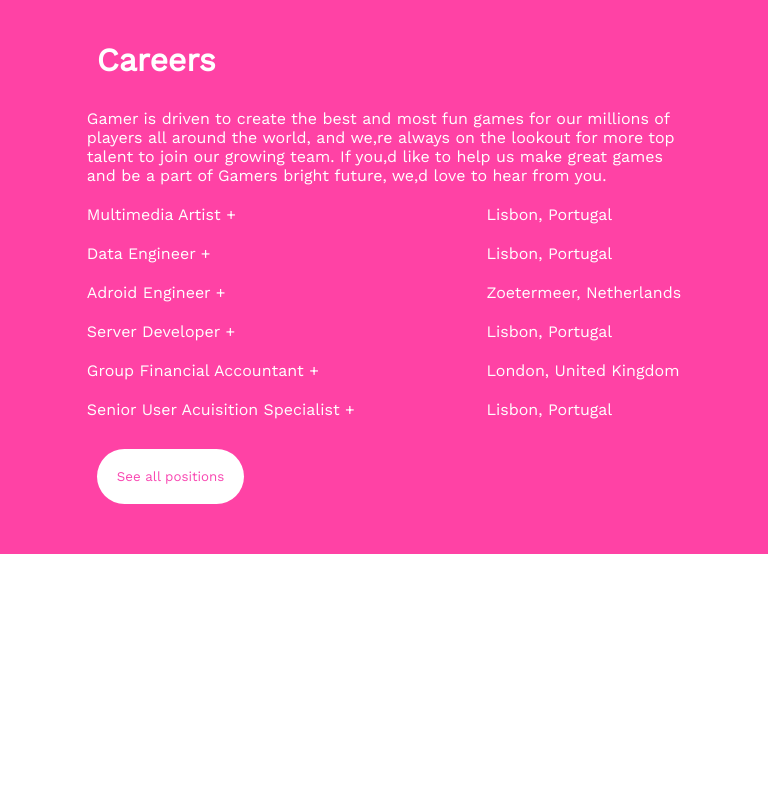
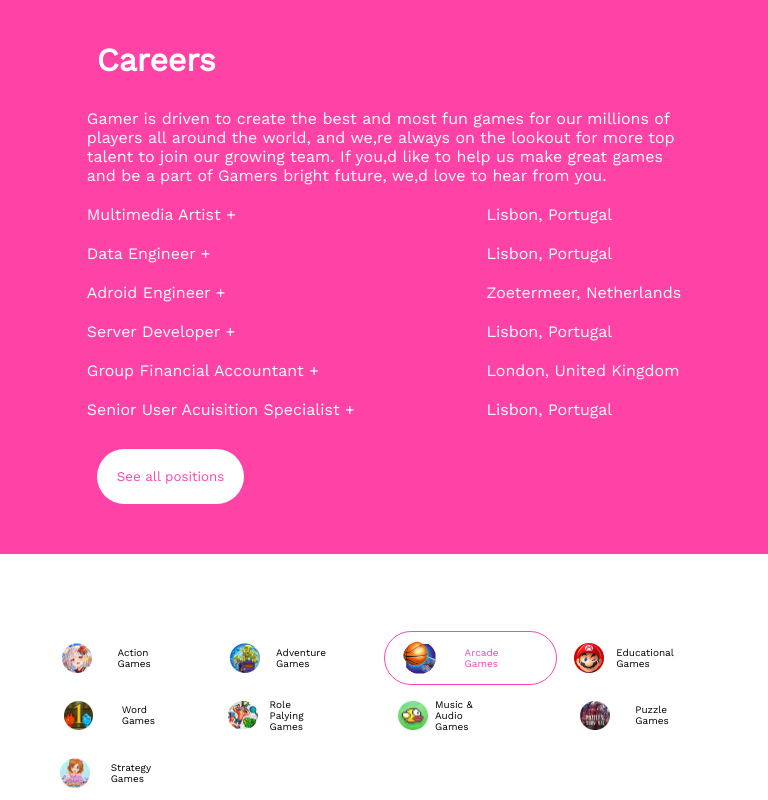
Before and after one commit to MaLiHa1321/game, a plain HTML site: page index.html in a window 768 px wide. Shown: the part 3897-4697 px from the top of the page. Before the commit the page ends 4451 px from the top, so only its background shows below. Drawn offline with nearby package versions, Linux system fonts and the light colour scheme; a web font is replaced by a local one.

Commit message:
new added

```diff
--- a/index.html
+++ b/index.html
@@ -193,43 +193,46 @@
         </section>
 
         <!--categories section-->
-        <!-- <section class="categories hide">
+         <section class="cat">
+            <div class="categories">
+
+
             <div class="categories-container">
                 <div class="cate-content">
                     <img src="images/Rectangle 11.png" alt="">
                     <div>
-                        <h4>Action Games</h4>
+                        <p>Action Games</p>
                     </div>
                 </div>
                 <div class="cate-content">
                     <img src="images/Rectangle 12.png" alt="">
                     <div>
-                        <h4>Adventure Games</h4>
+                        <p>Adventure Games</p>
                     </div>
                 </div>
                 <div class="cate-content-card">
                     <img src="images/Rectangle 13.png" alt="">
                     <div>
-                        <h4>Arcade Games</h4>
+                        <p>Arcade Games</p>
                     </div>
 
                 </div>
                 <div class="cate-content">
                     <img src="images/Rectangle 14.png" alt="">
                     <div>
-                        <h4>Educational Games</h4>
+                        <p>Educational Games</p>
                     </div>
                     </div>
                     <div class="cate-content">
                         <img src="images/Rectangle 15.png" alt="">
                         <div>
-                            <h4>Word Games</h4>
+                            <p>Word Games</p>
                         </div>
                     </div>
                     <div class="cate-content">
                         <img src="images/Rectangle 16.png" alt="">
                         <div>
-                            <h4>Role Palying Games</h4>
+                            <p>Role Palying Games</p>
                         </div>
 
                     </div>
@@ -237,25 +240,26 @@
                 <div class="cate-content">
                     <img src="images/Rectangle 17.png" alt="">
                     <div>
-                        <h4>Music & Audio Games</h4>
+                        <p>Music & Audio Games</p>
                     </div>
                 </div>
                 <div class="cate-content">
                     <img src="images/Rectangle 18.png" alt="">
                     <div>
-                        <h4>Puzzle Games</h4>
+                        <p>Puzzle Games</p>
                     </div>
                 </div>
                 <div class="cate-content">
                     <img src="images/Rectangle 19.png" alt="">
                     <div>
-                        <h4>Strategy Games</h4>
+                        <p>Strategy Games</p>
                     </div>
                 </div>
 
             </div>
         </div>
-        </section> -->
+    </div>
+        </section>
 
     </main>
     <footer></footer>
--- a/style.css
+++ b/style.css
@@ -232,9 +232,12 @@ color: #F948B2;
     justify-content: space-around;
     align-items: center;
     padding: 10px;
-    margin: 10px
+    margin: 10px;
 
 
+}
+.cate-content img, .cate-content-card img{
+    width: 20%;
 }
 .categories-container{
   display: grid;
@@ -256,7 +259,9 @@ border: 1px solid rgb(21, 221, 211);
     border: 1px solid #F948B2;
     color: #F948B2;
 }
-
+.cat{
+    margin-top: 10%;
+}
 
 
 
@@ -279,9 +284,9 @@ border: 1px solid rgb(21, 221, 211);
 } */
 
 
-.hide{
+/* .hide{
     display: block;
-}
+} */
 
 
 
@@ -353,18 +358,38 @@ border: 1px solid rgb(21, 221, 211);
 .career-container{
   flex-direction: column;
 }
-/*
+.cat{
+   width: 100%;
+
+}
 .categories{
-    width: 80%;
+    width: 90%;
 
 }
 
 .categories-container{
 
-    grid-template-columns: repeat(2,1fr);
+    grid-template-columns: repeat(3,1fr);
 
-  } */
+  }
+  .cate-content{
+   margin: 2px;
 
+
+}
+.cate-content p,
+.cate-content-card p{
+  width: 30%;
+  font-size: 10px;
+  padding: 5px;
+
+
+}
+.cate-content:hover{
+    border-radius: 48px;
+background: #FFF;
+border: 1px solid rgb(21, 221, 211);
+}
 
 
 
@@ -462,4 +487,36 @@ border: 1px solid rgb(21, 221, 211);
     .career-container{
       flex-direction: column-reverse;
     }
+    .cat{
+        width: 100%;
+
+     }
+     .categories{
+         width: 90%;
+
+     }
+
+     .categories-container{
+
+         grid-template-columns: repeat(4,1fr);
+
+       }
+       .cate-content{
+        margin: 2px;
+
+
+     }
+     .cate-content p,
+     .cate-content-card p{
+       width: 50%;
+       font-size: 10px;
+       padding: 2px;
+
+
+     }
+     .cate-content:hover{
+         border-radius: 48px;
+     background: #FFF;
+     border: 1px solid rgb(21, 221, 211);
+     }
 }
```
